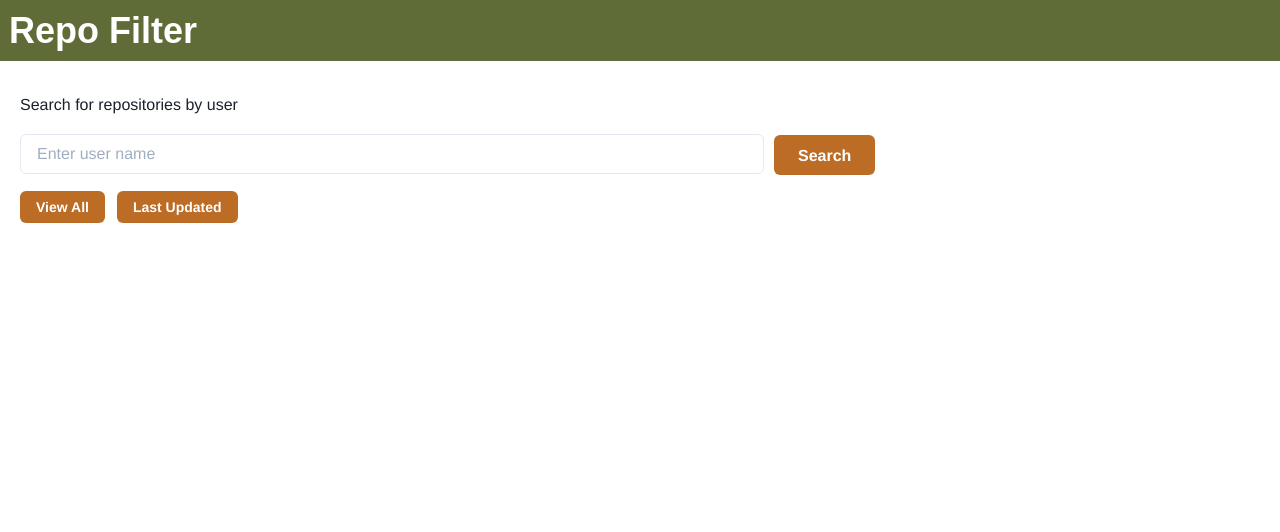
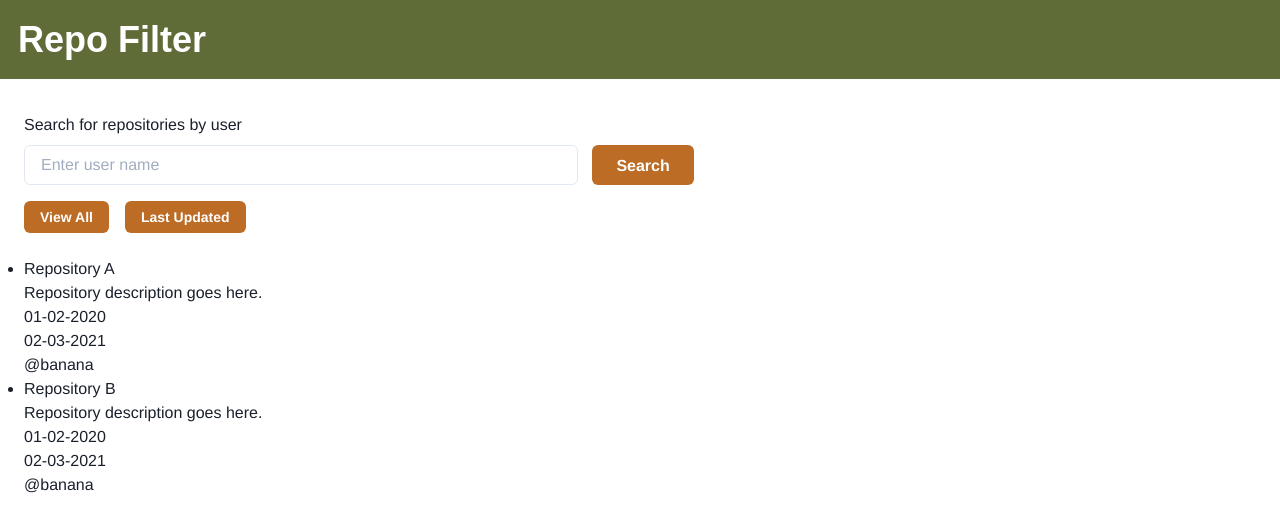
Before and after one commit to keelnu/repo-filter, a React app: page / in a window 1280 px wide. Shown: the top 532 px of the page. Built offline with nearby package versions, Linux system fonts and the light colour scheme.

Commit message:
Deleted filteredbuttons component, working on repolist component

```diff
--- a/client/App.jsx
+++ b/client/App.jsx
@@ -1,8 +1,8 @@
 import React from 'react';
 import SearchBar from './components/SearchBar.jsx';
-import FilterButtons from './components/FilterButtons.jsx';
 import Header from './components/Header.jsx';
-import { Box } from '@chakra-ui/react';
+import RepoList from './components/RepoList.jsx';
+import { Box, VStack } from '@chakra-ui/react';
 import {
   ApolloClient,
   InMemoryCache,
@@ -51,11 +51,11 @@ const App = () => {
 	return (
     <ApolloProvider client={client}>
       <Header />
-      <Box
-        padding='14px 20px'
-      >
-        <SearchBar />
-        <FilterButtons />
+      <Box padding='1em 1.5em'>
+        <VStack align='left' spacing={6}>
+          <SearchBar />
+          <RepoList />
+        </VStack>
       </Box>
     </ApolloProvider>
 	);
--- a/client/components/FilterButtons.jsx
+++ /dev/null
@@ -1,15 +0,0 @@
-import React from 'react';
-import {
-  Button,
- } from '@chakra-ui/react';
-
- const FilterButtons = () => {
-	return (
-    <div>
-      <Button size='sm'>View All</Button>
-      <Button size='sm'>Last Updated</Button>
-    </div>
-	);
-}
-
-export default FilterButtons;
--- a/client/components/Header.jsx
+++ b/client/components/Header.jsx
@@ -11,7 +11,7 @@ import { Box, Heading, Flex } from '@chakra-ui/react';
         size='xl'
         color='white'
         bg='olive'
-        padding='0.25em'
+        padding='0.5em'
         mb='0.5em'
       >
         Repo Filter
--- a/client/components/RepoList.jsx
+++ b/client/components/RepoList.jsx
@@ -1,29 +1,77 @@
 import React from 'react';
 import { gql, Query } from '@apollo/client';
+import {
+  Table,
+  Thead,
+  Tbody,
+  Tr,
+  Th,
+  Td,
+  Divider,
+  Container,
+  Box,
+  List,
+  ListItem,
+} from '@chakra-ui/react';
 
-  const GET_REPOS = gql`
-    query($number_of_repos:Int!){
-      viewer {
-        name
-        repositories(last: $number_of_repos) {
-          nodes {
-            name
-          }
-        }
-      }
-    }
-  `;
+
+// hardcode list first to get UI looking good
+// then fetch(post) from graphql endpoint and loop over it to populate list items (each item represents a repository and is an object)
+
+const repositoryList = [
+  {
+    name: 'Repository A',
+    description: 'Repository description goes here.',
+    createdAt: '01-02-2020',
+    lastCommit: '02-03-2021',
+    user: '@banana',
+  },
+  {
+    name: 'Repository B',
+    description: 'Repository description goes here.',
+    createdAt: '01-02-2020',
+    lastCommit: '02-03-2021',
+    user: '@banana',
+  },
+];
 
   const RepoList = () => {
     return (
-      <Query query={GET_REPOS}>
-        {({ loading, error, data }) => {
-          if (loading) return <div>Loading...</div>;
-          if (error) return <div>Error :(</div>;
+        <ul>
+          {repositoryList.map((repo) => (
+            <li key={repo.id}>
+              <div>{repo.name}</div>
+              <div>{repo.description}</div>
+              <div>{repo.createdAt}</div>
+              <div>{repo.lastCommit}</div>
+              <div>{repo.user}</div>
+            </li>
+          ))}
+        </ul>
+      // <Container maxW='auto'>
+      //   {/* <Box>
+      //     <Table variant='unstyled' >
+      //       <Thead>
+      //         <Tr>
+      //           <Th>Repository Name</Th>
+      //         </Tr>
+      //       </Thead>
+      //       <Tbody>
+      //         <Tr>
+      //           <Td>Description goes here.</Td>
+      //         </Tr>
+      //         <Tr>
+      //           <Td>Created On 01-03-2021</Td>
+      //         </Tr>
+      //         <Tr>
+      //           <Td>Last Commit 02-03-2021</Td>
+      //         </Tr>
+      //       </Tbody>
+      //     </Table>
+      //   </Box> */}
 
-          return <RepoList url={data} />;
-        }}
-      </Query>
+      //   <Divider orientation='horizontal' padding={2} />
+      // </Container>
     );
   }
 
--- a/client/components/SearchBar.jsx
+++ b/client/components/SearchBar.jsx
@@ -2,22 +2,34 @@ import React from 'react';
 import {
   Input,
   Button,
+  ButtonGroup,
   FormLabel,
+  VStack,
+  HStack,
+  Box,
  } from '@chakra-ui/react';
 
  const SearchBar = () => {
 	return (
     <div>
       <FormLabel>Search for repositories by user</FormLabel>
+      <VStack align='left' spacing={4}>
+        <HStack>
           <Input
             placeholder='Enter user name'
             variant='outline'
-        maxWidth='60%'
+            maxWidth='45%'
             size='md'
-        mr='10px'
+            mr='6px'
             isRequired
           />
           <Button>Search</Button>
+        </HStack>
+        <ButtonGroup size='sm' spacing={4}>
+          <Button>View All</Button>
+          <Button>Last Updated</Button>
+        </ButtonGroup>
+      </VStack>
     </div>
 	);
 }
--- a/client/styles/theme.js
+++ b/client/styles/theme.js
@@ -24,12 +24,10 @@ const Button = {
     sm: {
       fontSize: '14px',
       padding: '16px',
-      margin: '6px 12px 6px 0',
     },
     md: {
       fontSize: '16px',
       padding: '20px 24px',
-      margin: '10px 20px 10px 0',
     },
   },
   // Two variants: outline and solid
```
Lines whose indentation alone changed are shown as unchanged.
